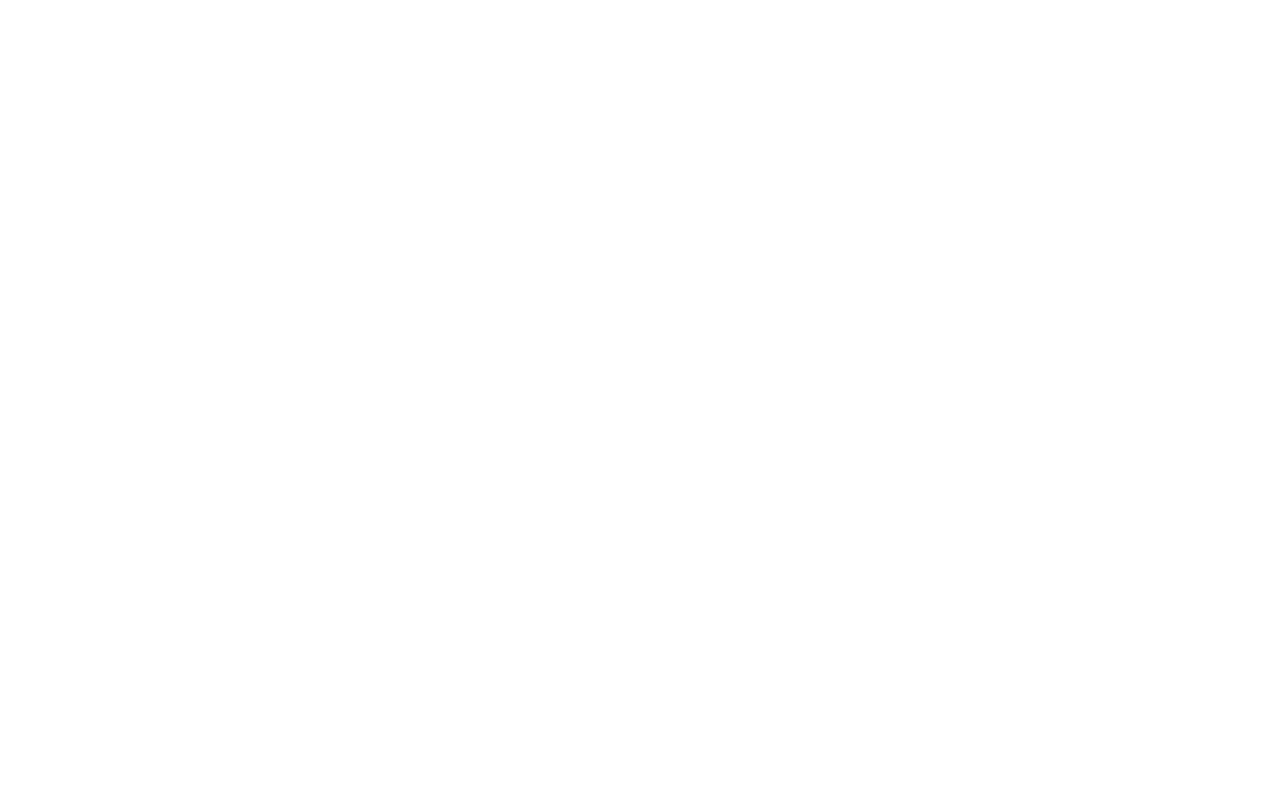
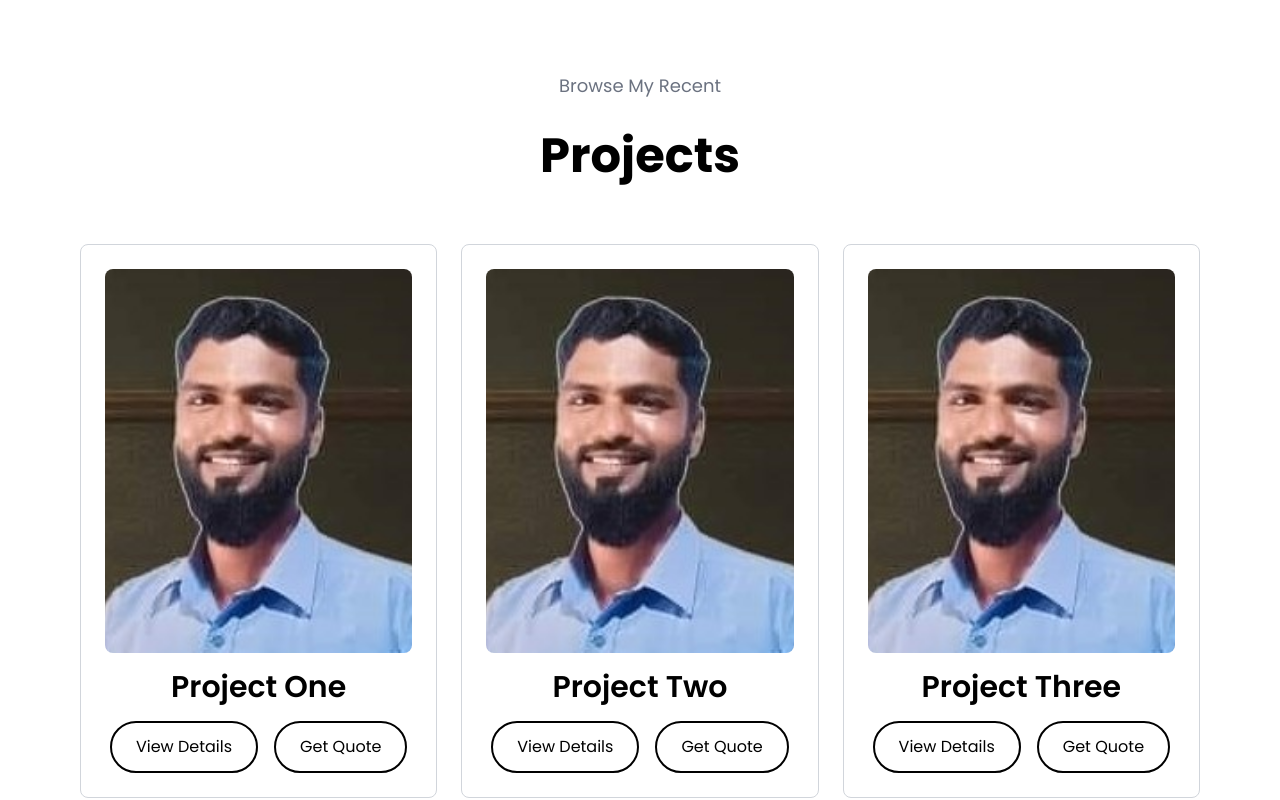
Before and after one commit to workwithtariq/workwithtariqreact, a React (Create React App) app: page / in a window 1280 px wide. Shown: the part 2480-3280 px from the top of the page. Before the commit the page ends 2552 px from the top, so only its background shows below. Built offline with nearby package versions, Linux system fonts and the light colour scheme.

Commit message:
add basic home projects section

```diff
--- a/src/pages/Home/Home.jsx
+++ b/src/pages/Home/Home.jsx
@@ -2,6 +2,7 @@
 import Hero from "../../pages/Home/Hero"; // Adjust path as needed
 import HomeAbout from "./HomeAbout";
 import HomeExperience from "./HomeExperience";
+import HomeProjects from "./HomeProjects";
 
 const Home = () => {
   return (
@@ -9,6 +10,7 @@
       <Hero />
       <HomeAbout />
       <HomeExperience />
+      <HomeProjects />
       {/* Other sections of the Home page */}
     </div>
   );
--- /dev/null
+++ b/src/pages/Home/HomeProjects.jsx
@@ -0,0 +1,20 @@
+import React from "react";
+import HomeSectionHeader from "./HomeSectionHeader";
+import ProjectCardSection from "./ProjectCardSection";
+
+const HomeProjects = () => {
+  return (
+    <div className="mt-40">
+      {/* Header */}
+      <div>
+        <HomeSectionHeader subtitle="Browse My Recent" title="Projects" />
+      </div>
+      {/* Body */}
+      <div>
+        <ProjectCardSection />
+      </div>
+    </div>
+  );
+};
+
+export default HomeProjects;
--- /dev/null
+++ b/src/pages/Home/ProjectCard.jsx
@@ -0,0 +1,26 @@
+import React from "react";
+import Button from "../../components/Button/Button"; // Import your Button component
+
+const ProjectCard = ({ imageSrc, title }) => {
+  return (
+    <div className="flex flex-col items-center p-6 border border-gray-300 rounded-lg">
+      {/* Image with corner radius */}
+      <img
+        src={imageSrc}
+        alt={title}
+        className="w-full h-96 object-cover rounded-lg mb-4"
+      />
+
+      {/* Card Title */}
+      <h3 className="text-3xl font-semibold mb-4">{title}</h3>
+
+      {/* Two outlined buttons */}
+      <div className="flex space-x-4">
+        <Button text="View Details" href="/details" variant="secondary" />
+        <Button text="Get Quote" href="/quote" variant="secondary" />
+      </div>
+    </div>
+  );
+};
+
+export default ProjectCard;
--- /dev/null
+++ b/src/pages/Home/ProjectCardSection.jsx
@@ -0,0 +1,50 @@
+import React from "react";
+import ProjectCard from "./ProjectCard"; // Import ProjectCard component
+import ProfilePic from "../../assets/profile.jpg";
+
+const ProjectCardSection = () => {
+  // Array of project cards data
+  const projectData = [
+    {
+      imageSrc: ProfilePic,
+      title: "Project One",
+    },
+    {
+      imageSrc: ProfilePic,
+      title: "Project Two",
+    },
+    {
+      imageSrc: ProfilePic,
+      title: "Project Three",
+    },
+    {
+      imageSrc: ProfilePic,
+      title: "Project Three",
+    },
+    {
+      imageSrc: ProfilePic,
+      title: "Project Three",
+    },
+    {
+      imageSrc: ProfilePic,
+      title: "Project Three",
+    },
+
+    // Add more cards as needed
+  ];
+
+  return (
+    <div className="flex flex-wrap gap-6 justify-center">
+      {projectData.map((project, index) => (
+        <div
+          key={index}
+          className="w-full sm:w-[calc(50%-1rem)] lg:w-[calc(33.333%-1rem)]"
+        >
+          <ProjectCard imageSrc={project.imageSrc} title={project.title} />
+        </div>
+      ))}
+    </div>
+  );
+};
+
+export default ProjectCardSection;
```
